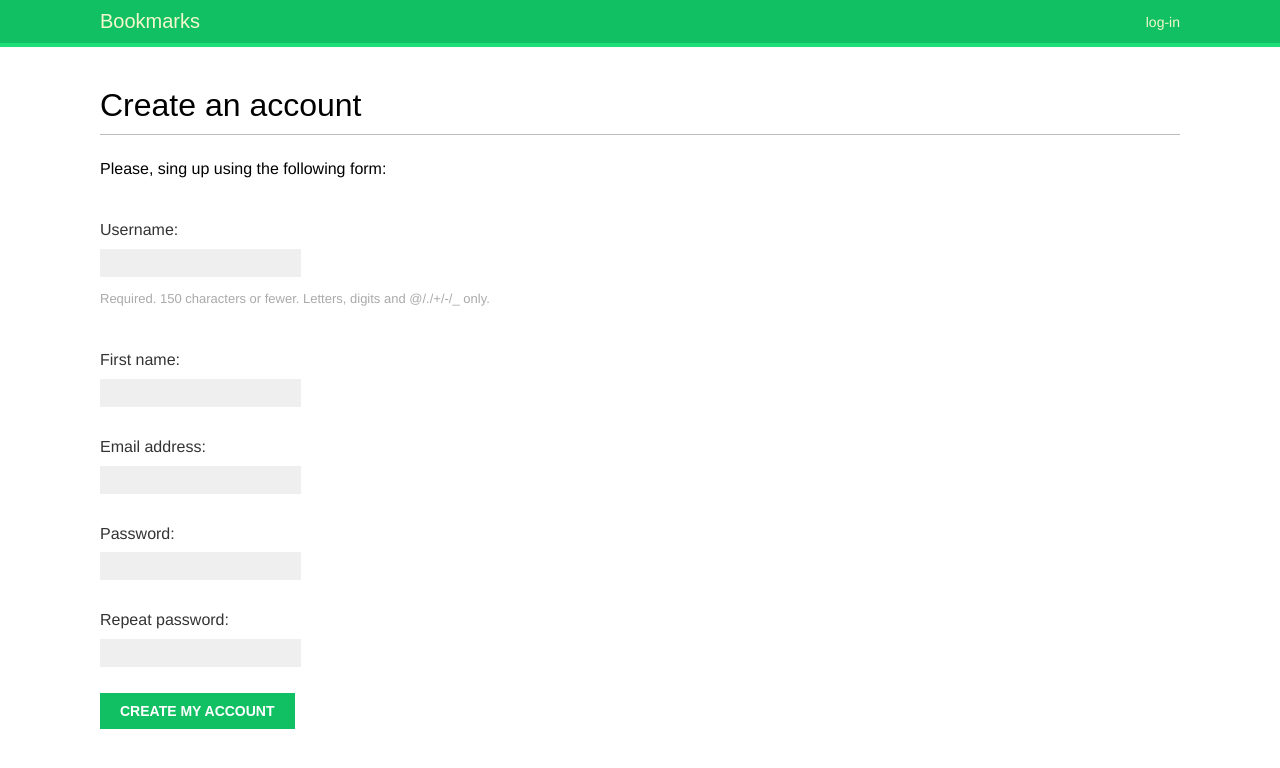
After one commit to okulov1/d4be-social-media-app, a Django app: page /account/register/ in a window 1280 px wide. The commit adds this page. Shown: the top 768 px of the page. Run offline with Django 4.2, Linux system fonts and the light colour scheme; some web fonts are replaced.

Commit message:
create registration

```diff
--- a/bookmarks/account/forms.py
+++ b/bookmarks/account/forms.py
@@ -1,6 +1,24 @@
 from django import forms
+from django.contrib.auth.models import User
 
 
 class LoginForm(forms.Form):
     username = forms.CharField()
     password = forms.CharField(widget=forms.PasswordInput)
+
+
+class UserRegistrationForm(forms.ModelForm):
+    password = forms.CharField(label='Password',
+                               widget=forms.PasswordInput)
+    password2 = forms.CharField(label='Repeat password',
+                                widget=forms.PasswordInput)
+
+    class Meta:
+        model = User
+        fields = ['username', 'first_name', 'email']
+
+    def clean_password2(self):
+        cd = self.cleaned_data
+        if cd['password'] != cd['password2']:
+            raise forms.ValidationError('Password don\'t match')
+        return cd['password']
--- a/bookmarks/account/templates/account/login.html
+++ b/bookmarks/account/templates/account/login.html
@@ -5,7 +5,7 @@
 {% block content %}
 
 <h1>Log-in</h1>
-<p>please, use the following form to log-in:</p>
+<p>please, use the following form to log-in.</p>
 <form method="post">
     {{ form.as_p }}
     {% csrf_token %}
--- /dev/null
+++ b/bookmarks/account/templates/account/template/register.html
@@ -0,0 +1,15 @@
+{% extends 'base.html' %}
+
+{% block title %} Create an account {% endblock %}
+
+{% block content %}
+
+<h1>Create an account</h1>
+<p>Please, sing up using the following form:</p>
+<form method="post">
+  {{ user_form.as_p }}
+  {% csrf_token %}
+  <p><input type="submit" value="Create my account"></p>
+</form>
+
+{% endblock %}
--- a/bookmarks/account/templates/registration/login.html
+++ b/bookmarks/account/templates/registration/login.html
@@ -11,7 +11,9 @@
     Please try again
 </p>
 {% else %}
-<p>Please, use the following form to log-in</p>
+<p>Please, use the following form to log-in.
+If you don't have an account
+    <a href="{% url 'register' %}">register here</a></p>
 {% endif %}
 
 <div class="login-form">
--- a/bookmarks/account/urls.py
+++ b/bookmarks/account/urls.py
@@ -30,4 +30,5 @@ urlpatterns = [
 
     path('', include('django.contrib.auth.urls')),
     path('', views.dashboard, name='dashboard'),
+    path('register/', views.register, name='register')
 ]
--- a/bookmarks/account/views.py
+++ b/bookmarks/account/views.py
@@ -2,7 +2,7 @@ from django.http import HttpResponse
 from django.shortcuts import render
 from django.contrib.auth import authenticate, login
 from django.contrib.auth.decorators import login_required
-from .forms import LoginForm
+from .forms import LoginForm, UserRegistrationForm
 
 
 def user_login(request):
@@ -30,5 +30,23 @@ def user_login(request):
 @login_required
 def dashboard(request):
     return render(request,
-                   'account/dashboard.html',
-                   {'section': 'dashboard'})
+                  'account/dashboard.html',
+                  {'section': 'dashboard'})
+
+
+def register(request):
+    if request.method == 'POST':
+        user_form = UserRegistrationForm(request.POST)
+        if user_form.is_valid():
+            new_user = user_form.save(commit=False)
+            new_user.set_password(user_form.cleaned_data['password'])
+            new_user.save()
+
+            return render(request,
+                          'account/template/register_done.html',
+                          {'user_form': user_form})
+    else:
+        user_form = UserRegistrationForm()
+    return render(request,
+                  'account/template/register.html',
+                  {'user_form': user_form})
```
Also changed, not shown: bookmarks/account/templates/account/template/register_done.html (added, +13 -0 lines), bookmarks/db.sqlite3.
